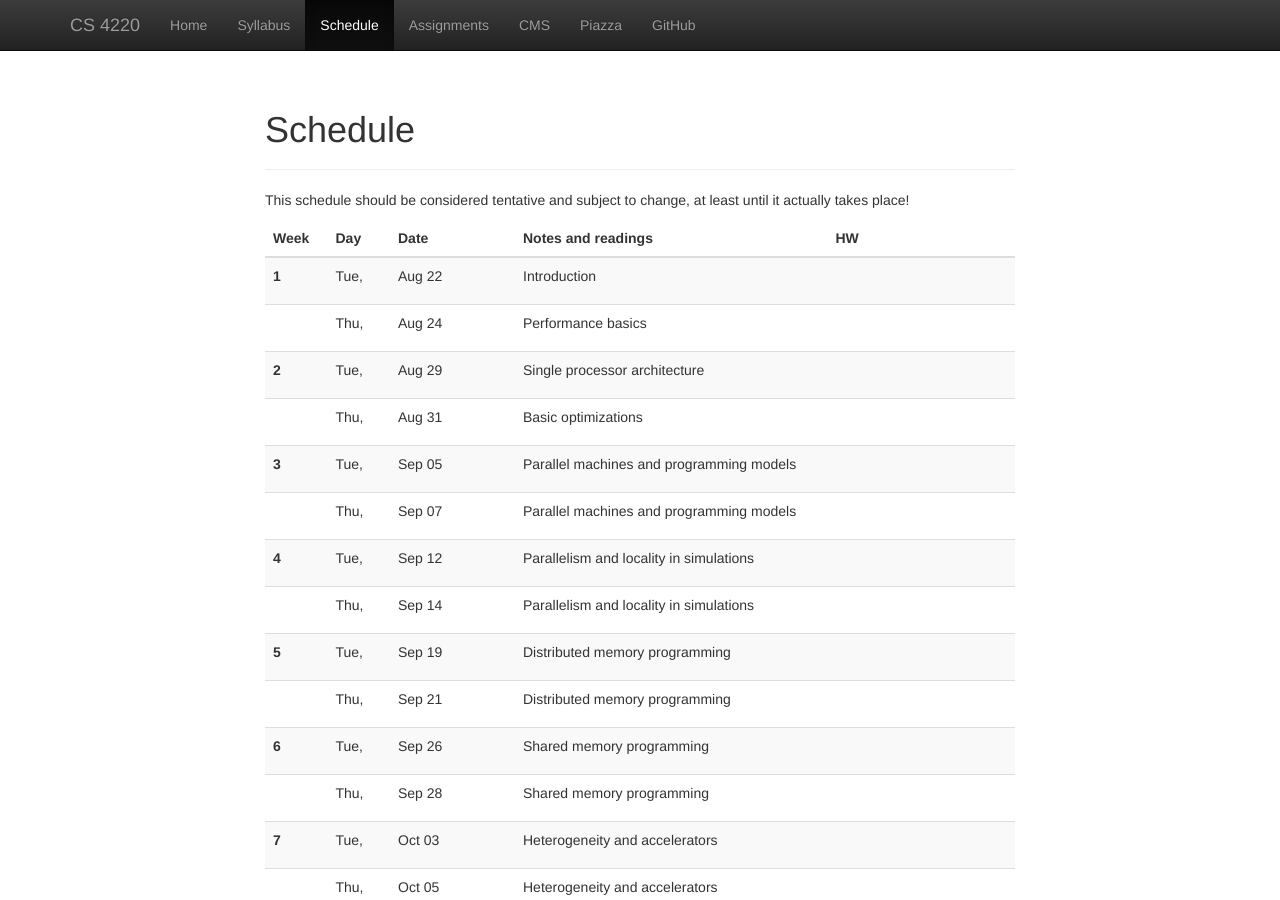
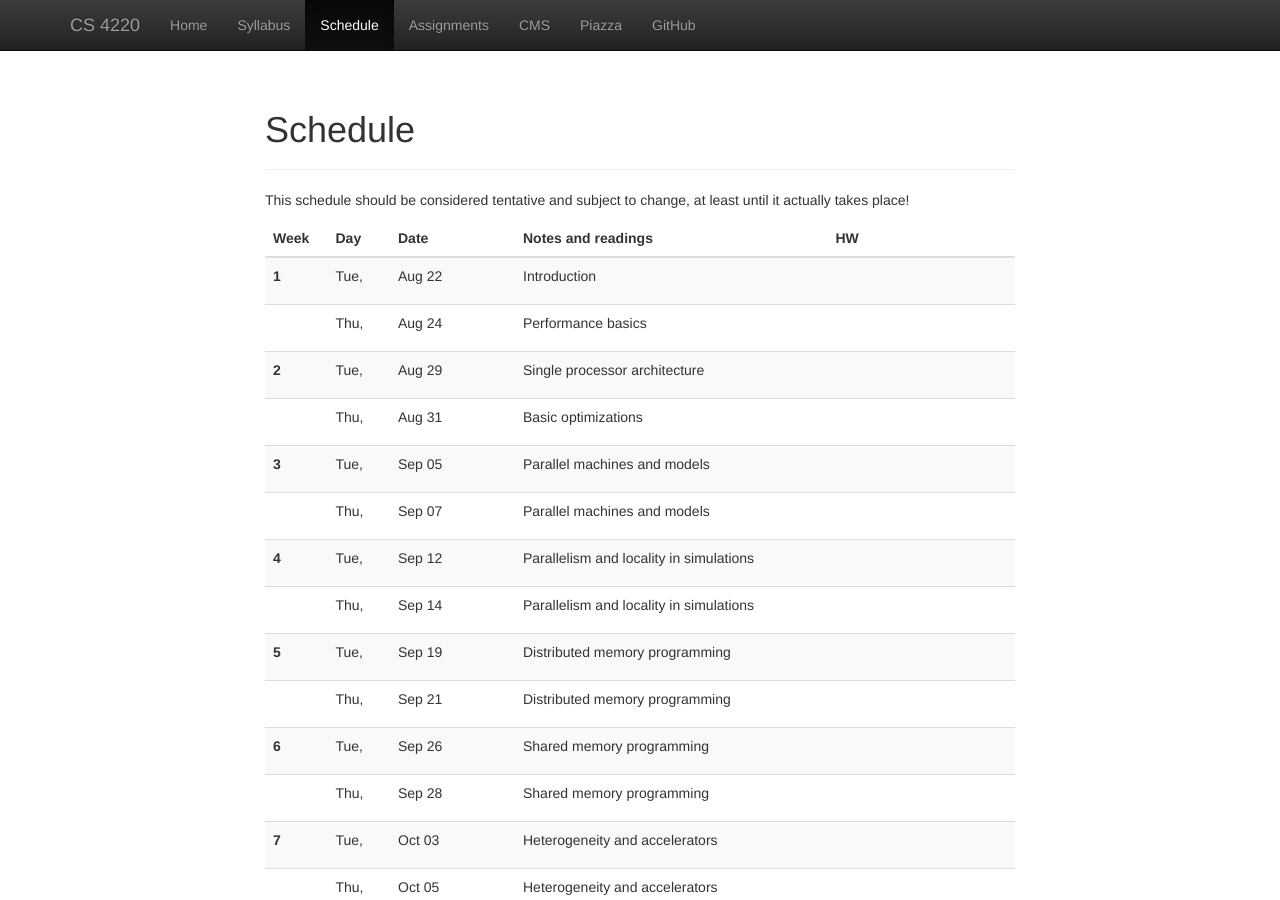
Before and after one commit to cornell-cs5220-f17/cs5220-f17, a Jekyll site: the page built from web/schedule.html, in a window 1280 px wide and 900 px high. Built offline with Jekyll 4.4.1, drawn with Linux system fonts in a browser that asks for light colours; nearby versions of some CDN libraries.

Commit message:
Update week 3 lecture titles.

```diff
--- a/web/_data/lectures.yml
+++ b/web/_data/lectures.yml
@@ -23,10 +23,10 @@
 #
 -
   date: 2017-09-05
-  info: Parallel machines and programming models
+  info: Parallel machines and models
 -
   date: 2017-09-07
-  info: Parallel machines and programming models
+  info: Parallel machines and models
 #
 # ==================
 # Week 4
```
